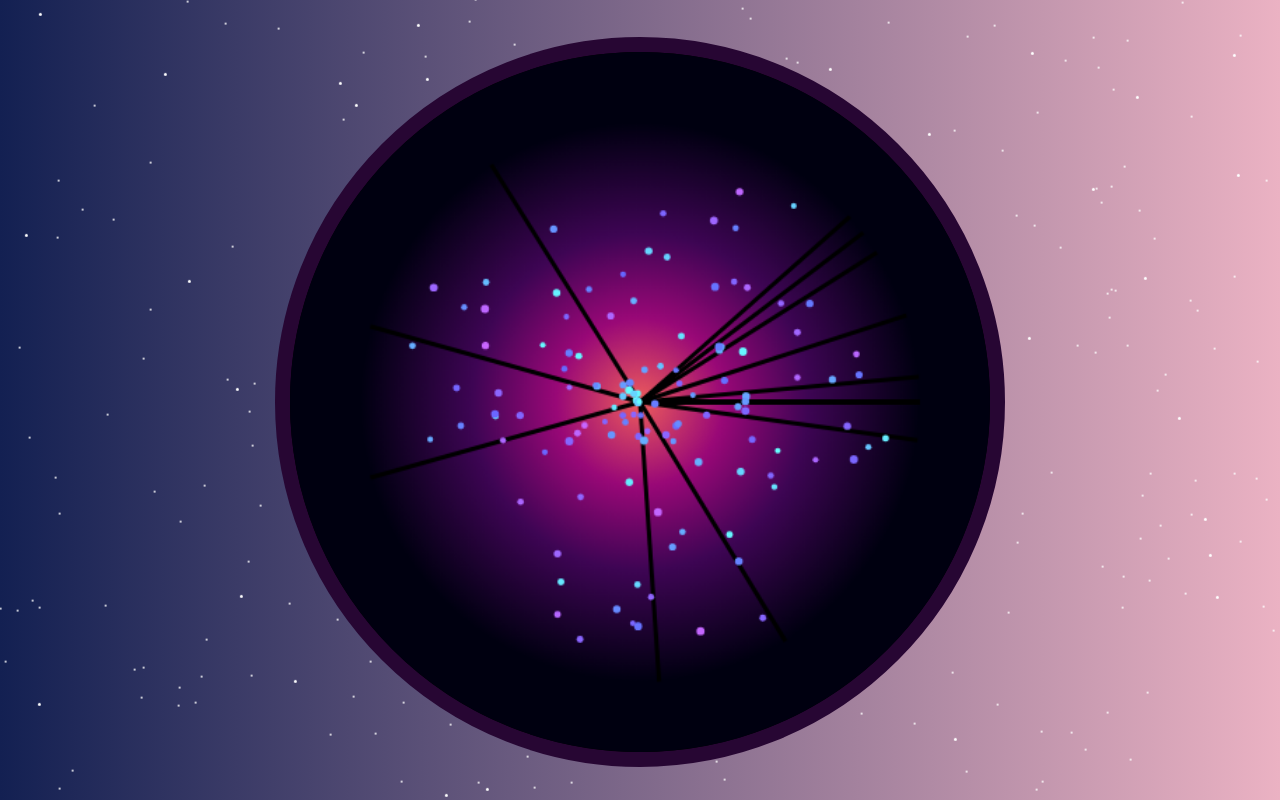
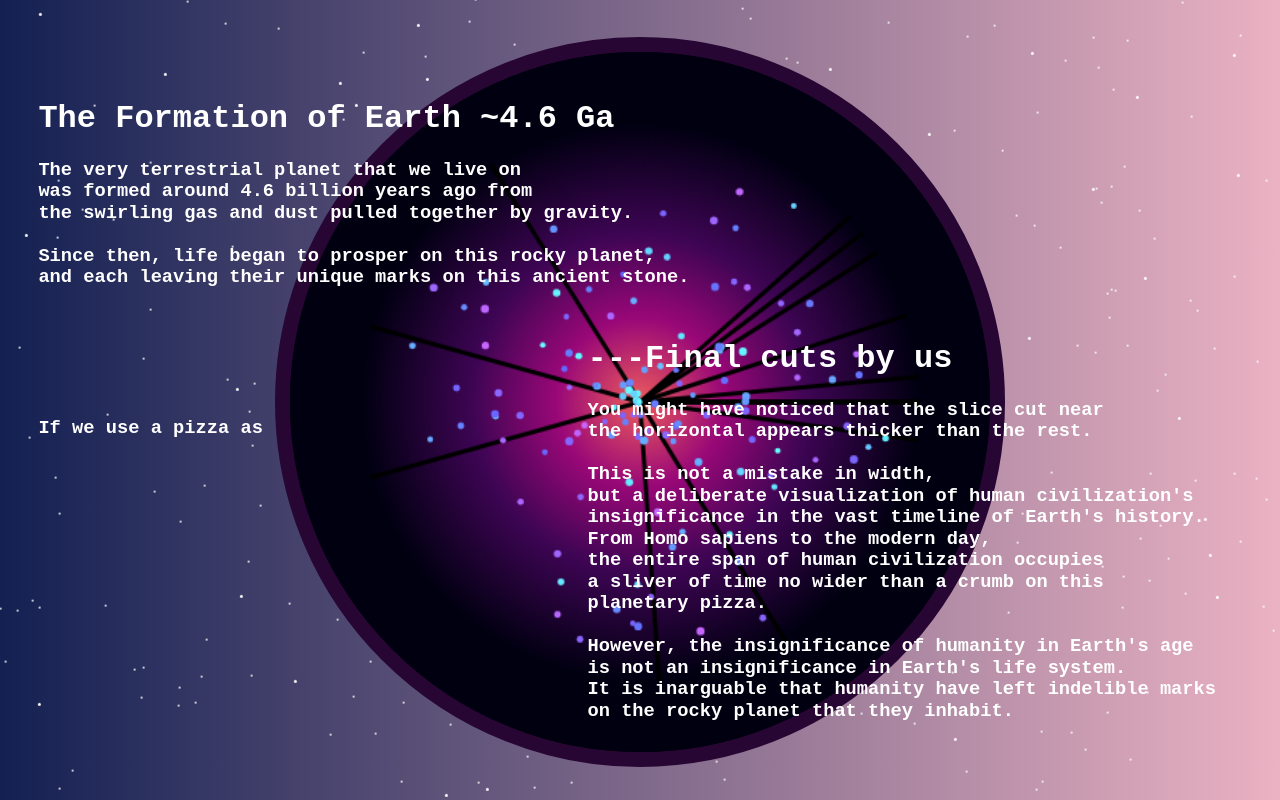
Before and after one commit to dwz92/pizza-of-life, a plain HTML site: page index.html in a window 1280 px wide. Drawn offline with nearby package versions, Linux system fonts and the light colour scheme.

Commit message:
fixed hover width, included explanations

```diff
--- a/index.html
+++ b/index.html
@@ -14,6 +14,7 @@
       <div class="stars2"></div>
     </div>
 
+
     <div class="pizza-box">
         <div class="pizza" id="pizza">
             <!-- <img src="slices/slice1.png" class="slice" style="--rotate: 0deg" />
@@ -22,6 +23,41 @@
             <div class="slice-overlays" id="sliceOverlays"></div>
             <!-- <div class="tooltip" id="tooltip"></div> -->
         </div>
+    </div>
+
+    <div class="formation-box">
+        <h1> The Formation of Earth ~4.6 Ga</h1>
+        <h3> The very terrestrial planet that we live on <br>
+             was formed around 4.6 billion years ago from <br>
+             the swirling gas and dust pulled together by gravity. <br> <br>
+             Since then, life began to prosper on this rocky planet, <br>
+             and each leaving their unique marks on this ancient stone. <br>
+
+             <br><br><br><br><br><br>
+
+             If we use a pizza as
+
+        </h3>
+
+    </div>
+
+    <div class="human-time">
+        <h1> ---Final cuts by us</h1>
+        <h3>
+            <b>You might have noticed that the slice cut near</b><br>
+            <b>the horizontal appears thicker than the rest.</b><br><br>
+            This is not a mistake in width, <br>
+            but a deliberate visualization of human civilization's <br>
+            insignificance in the vast timeline of Earth's history. <br>
+            From Homo sapiens to the modern day, <br>
+            the entire span of human civilization occupies<br>
+            a sliver of time no wider than a crumb on this <br> planetary pizza.<br>
+            <br>
+            However, the insignificance of humanity in Earth's age <br>
+            is not an insignificance in Earth's life system. <br>
+            It is inarguable that humanity have left indelible marks <br>
+            on the rocky planet that they inhabit.
+        </h3>
     </div>
 
     <div class="tooltip" id="tooltip"></div>
@@ -58,7 +94,6 @@
         // 223.0434783, 258.2608696, 325.4347826, 329.0217391,
         // 333.1304348, 345, 355.6956522,
         // 359.9804348, 359.999237, 359.9996674, 359.999863, 360
-        0,
         7.826086957,
         58.69565217,
         86.08695652,
@@ -78,7 +113,6 @@
     ];
 
     const sliceInfo = [
-        "Formation of Earth ~4.6 Ga",
         "Formation of Moon ~4.5 Ga",
         "First carbon isotopic evidence of life ~3.85 Ga",
         "Earliest microfossil evidence of life ~3.5 Ga",
@@ -90,10 +124,11 @@
         "Animal Colonize Land ~ 0.412 Ga",
         "Mammals and Dinosaurs ~ 0.23 Ga",
         "Dinosaur Extinction ~0.066 Ga",
-        "Homo sapiens ~0.0003 Ga",
-        "End of Ice Age ~1.17e-05",
-        "Ancient Egyptian Civilization ~5.1e-06 Ga", "Silk Road ~2.1e-06",
-        "Modern Day ~Present"
+        "Homo sapiens ~0.0003 Ga \n End of Ice Age ~1.17e-05 Ga \n Ancient Egyptian Civilization ~5.1e-06 Ga \n Silk Road ~2.1e-06 Ga \n Modern Day ~Present",
+        "Place holder",
+        "Place holder",
+        "Place holder",
+        "Place holder"
     ];
 
     for (let i = 0; i < numParticles; i++) {
@@ -121,7 +156,12 @@
             ctx.beginPath();
             ctx.moveTo(cx, cy);
             ctx.lineTo(x, y);
-            ctx.strokeStyle = "rgba(0, 0, 0)";
+
+            // if (angleDeg >= 359) {
+            //     ctx.strokeStyle = "rgba(255, 255, 255)";
+            // } else {
+                ctx.strokeStyle = "rgba(0, 0, 0)";
+            // }
             ctx.lineWidth = 3;
             ctx.stroke();
         }
--- a/page_styles/index-style.css
+++ b/page_styles/index-style.css
@@ -103,23 +103,6 @@ html body {
   overflow: visible;
 }
 
-/* .slice {
-  position: absolute;
-  top: 50%;
-  left: 50%;
-  width: 50%;
-  transform-origin: bottom center;
-  transform: rotate(var(--rotate)) translateY(-50%);
-  transition: transform 0.3s ease;
-  z-index: 2;
-  pointer-events: all;
-}
-
-.slice:hover {
-  transform: rotate(var(--rotate)) translateY(-50%) scale(1.1);
-  z-index: 3;
-} */
-
 .slice-overlays {
   position: absolute;
   width: 700px;
@@ -157,4 +140,35 @@ html body {
   pointer-events: none;
   display: none;
   z-index: 9999;
+  max-width: 300px;
+  white-space: normal;
+  word-wrap: break-word;
 }
+
+
+/* Text */
+.formation-box{
+  position: absolute;
+  top: 10%;
+  left: 3%;
+  margin: auto;
+
+}
+
+html h1{
+  color: white;
+  font-family: 'Courier New';
+}
+
+
+html h3{
+  color: white;
+  font-family: 'Courier New';
+}
+
+.human-time{
+  position: absolute;
+  top: 40%;
+  right: 5%;
+  margin: auto;
+}
```
